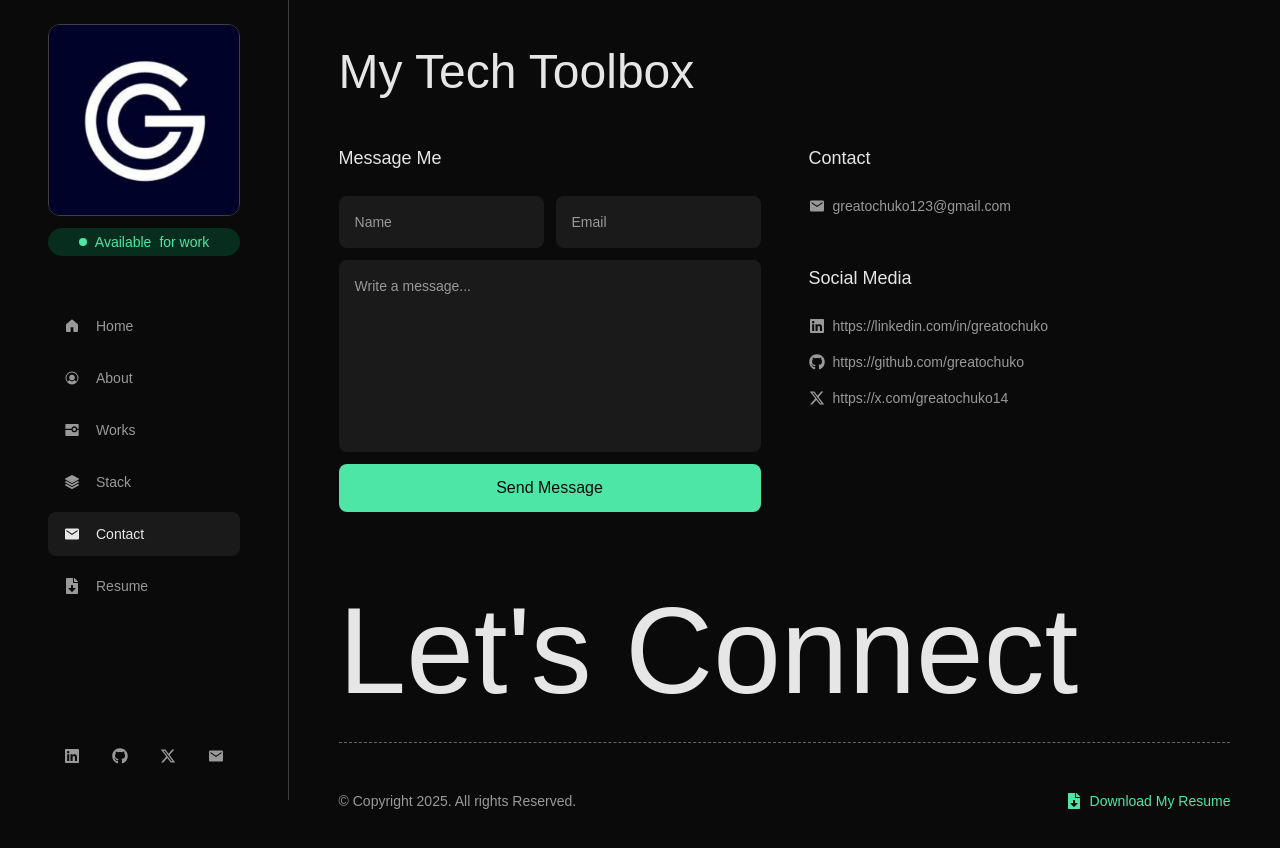
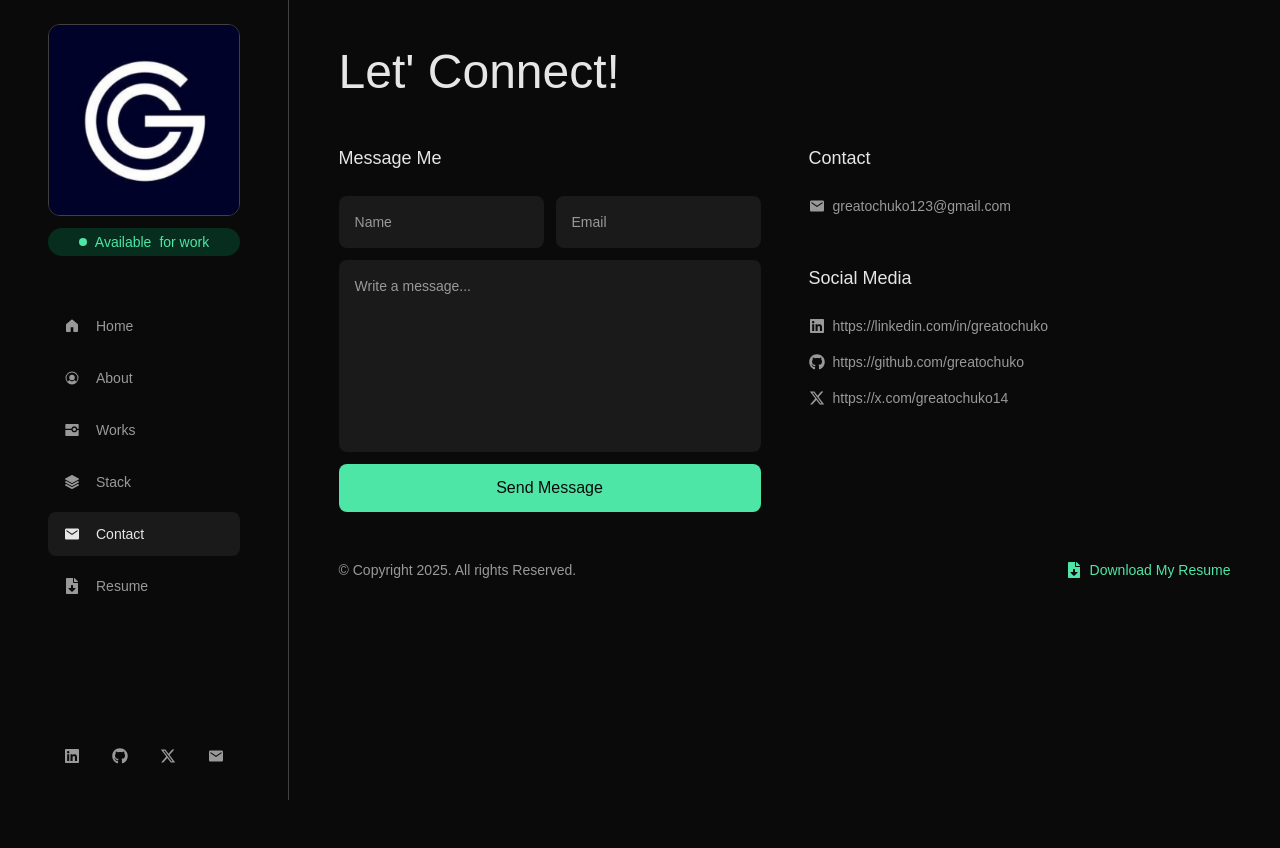
Before and after one commit to greatochuko/portfolio, a Next.js app: page /contact in a window 1280 px wide. Shown: the top 848 px of the page. After the commit the page ends 800 px from the top, so only its background shows below. Built offline with nearby package versions, Linux system fonts and the light colour scheme; a web font is replaced by a local one.

Commit message:
Update ContactPage title and conditionally render footer link to Contact

```diff
--- a/app/contact/page.tsx
+++ b/app/contact/page.tsx
@@ -34,7 +34,7 @@ export default function ContactPage() {
   return (
     <div className="flex flex-col gap-12">
       <h1 className="text-4xl font-medium sm:text-[42px] lg:text-5xl">
-        My Tech Toolbox
+        Let&apos; Connect!
       </h1>
 
       <div className="flex flex-col gap-12 lg:flex-row">
@@ -63,6 +63,7 @@ export default function ContactPage() {
                 <li key={link.name}>
                   <Link
                     href={link.href}
+                    target="_blank"
                     className="group flex items-center gap-2"
                   >
                     <link.icon className="h-4 w-4 duration-300 group-hover:scale-125 group-hover:text-accent-green-100" />{" "}
--- a/components/Footer.tsx
+++ b/components/Footer.tsx
@@ -1,16 +1,22 @@
+"use client";
 import Link from "next/link";
+import { usePathname } from "next/navigation";
 import React from "react";
 import { FaFileDownload } from "react-icons/fa";
 
 export default function Footer() {
+  const pathname = usePathname();
+
   return (
     <footer className="mt-12 flex flex-col gap-12">
-      <Link
-        href={"/contact"}
-        className="border-b border-dashed border-[#666] text-[12.5vw] duration-300 hover:-rotate-3 hover:text-accent-green-100 min-[820px]:text-[10vw] lg:text-[min(9.5vw,_160px)]"
-      >
-        Let&apos;s Connect
-      </Link>
+      {!pathname.startsWith("/contact") && (
+        <Link
+          href={"/contact"}
+          className="border-b border-dashed border-[#666] text-[12.5vw] duration-300 hover:-rotate-3 hover:text-accent-green-100 min-[820px]:text-[10vw] lg:text-[min(9.5vw,_160px)]"
+        >
+          Let&apos;s Connect!
+        </Link>
+      )}
       <div className="flex flex-col items-center justify-between gap-4 sm:flex-row">
         <Link
           href={"/great_ogheneochuko_resume.pdf"}
```
